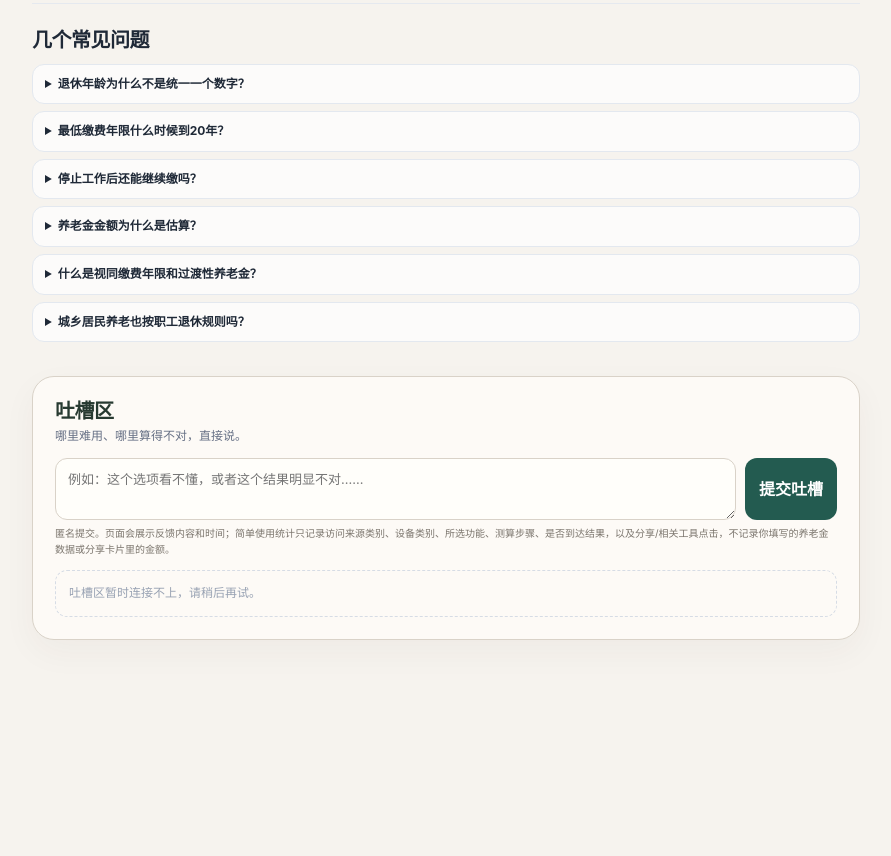
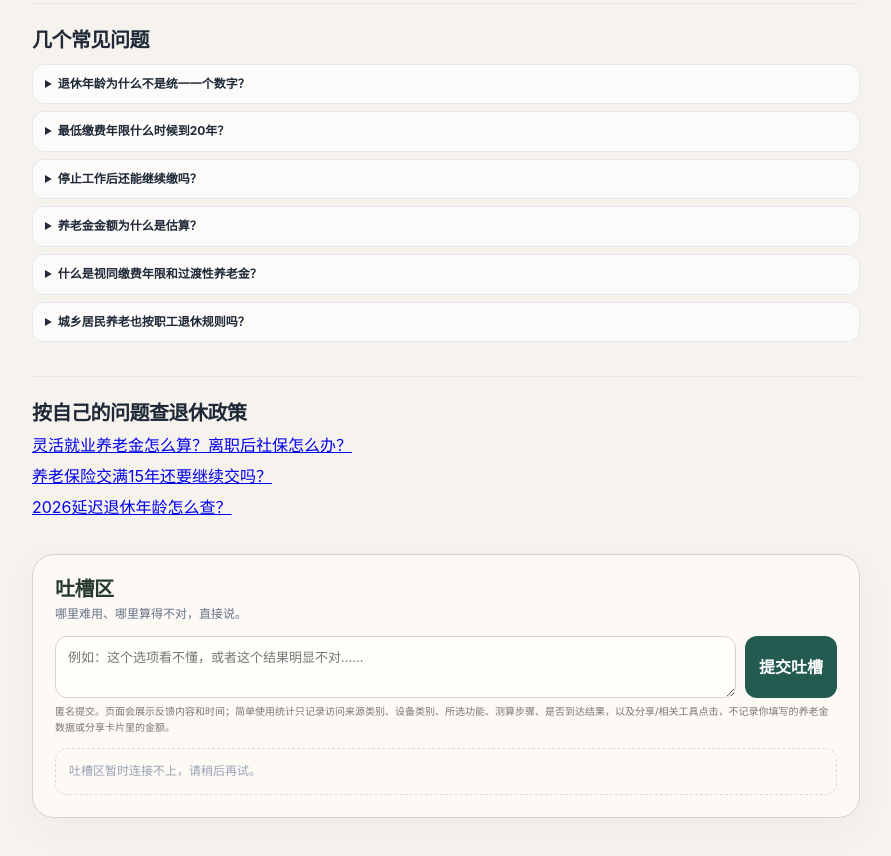
Before and after one commit to Jihai123/yanglao, a website: page index.html in a window 1280 px wide. Shown: the part 2207-3063 px from the top of the page, without its empty margins (194-1085 px from the left). Before the commit the page ends 2957 px from the top, so only its background shows below. Drawn offline with Linux system fonts and the light colour scheme; no server answers.

Commit message:
feat(acquisition): link three landing topics and launch existing wizard from entry URLs

```diff
--- a/index.html
+++ b/index.html
@@ -107,6 +107,13 @@
             </div>
           </section>
 
+          <section class="seo-guide" aria-labelledby="topicLinksTitle">
+            <h2 id="topicLinksTitle">按自己的问题查退休政策</h2>
+            <p><a href="/guides/flexible-employment-pension.html">灵活就业养老金怎么算？离职后社保怎么办？</a></p>
+            <p><a href="/guides/minimum-pension-years.html">养老保险交满15年还要继续交吗？</a></p>
+            <p><a href="/tools/retirement-age.html">2026延迟退休年龄怎么查？</a></p>
+          </section>
+
           <section class="feedback-wall" id="feedbackWall" aria-labelledby="feedbackTitle">
             <div class="feedback-head"><div><h2 id="feedbackTitle">吐槽区</h2><p>哪里难用、哪里算得不对，直接说。</p></div></div>
             <div class="feedback-compose">
@@ -149,5 +156,6 @@
   <script type="module" src="./js/resident-ui.js?v=20260905-h1"></script>
   <script type="module" src="./js/feedback.js?v=20260830-v6c"></script>
   <script type="module" src="./js/ux-v6.js?v=20260901-v6e"></script>
+  <script type="module" src="./js/landing-entry.js?v=20261008-p1"></script>
 </body>
 </html>
```
